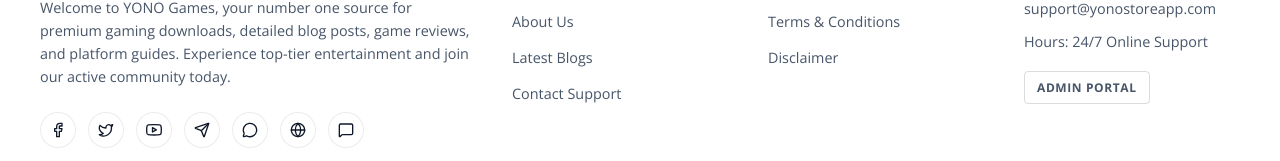
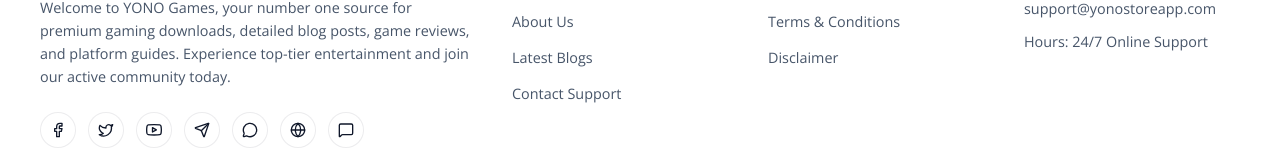
Before and after one commit to vaibhavkadusAL/game_FE, a React (Vite) app: page / in a window 1280 px wide. Shown: the part 4136-4297 px from the top of the page. Built offline with nearby package versions, Linux system fonts and the light colour scheme; no server answers.

Commit message:
Remove Admin Portal link from Footer component
Removed the Admin Portal link from the footer.

```diff
--- a/src/components/Footer.jsx
+++ b/src/components/Footer.jsx
@@ -63,11 +63,7 @@ const Footer = () => {
           <ul style={{ color: 'var(--text-muted)', fontSize: '0.9rem' }}>
             <li>Email: support@yonostoreapp.com</li>
             <li>Hours: 24/7 Online Support</li>
-            <li style={{ marginTop: '8px' }}>
-              <Link to="/admin/login" className="btn-premium btn-outline" style={{ fontSize: '0.75rem', padding: '6px 12px', borderRadius: '4px' }} onClick={() => window.scrollTo(0, 0)}>
-                Admin Portal
-              </Link>
-            </li>
+
           </ul>
         </div>
       </div>
```
